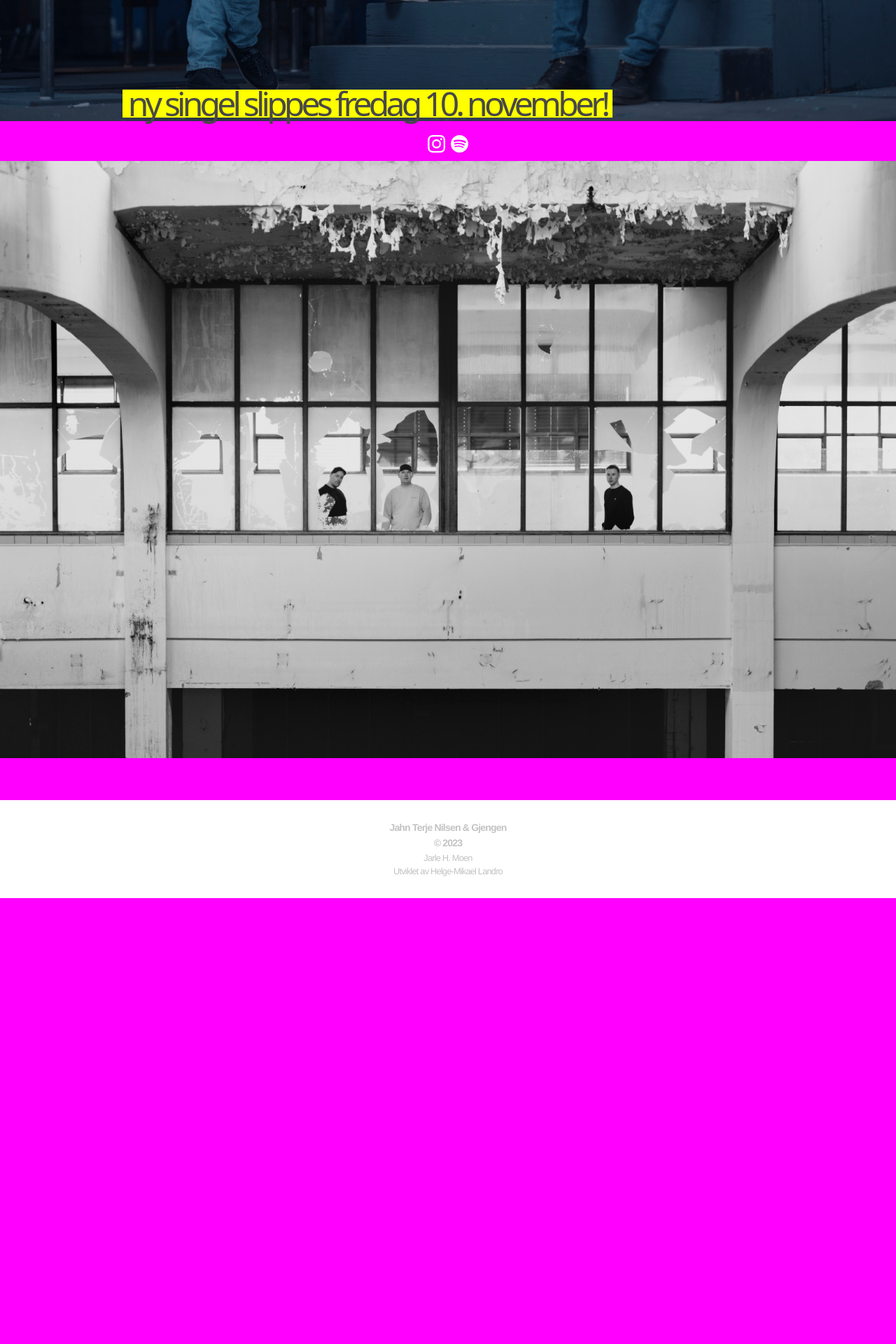
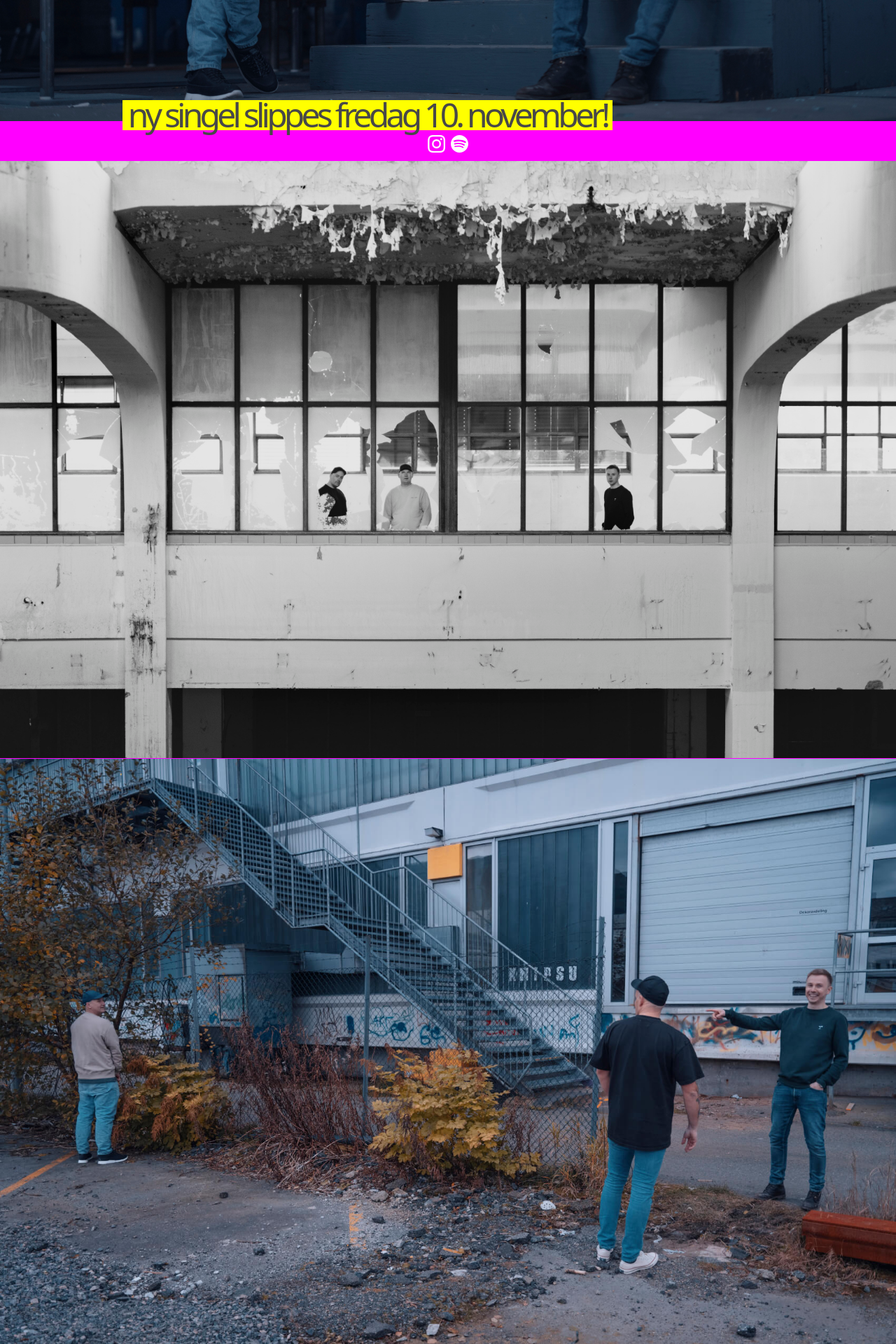
Before and after one commit to landro81/JTN, a Next.js app in the folder jtn_app/: page / in a window 1280 px wide. Shown: the part 680-2600 px from the top of the page at 70% size. Before the commit the page ends 1963 px from the top, so only its background shows below. Built offline with nearby package versions, Linux system fonts and the light colour scheme.

Commit message:
Add photo

```diff
--- a/jtn_app/src/app/page.tsx
+++ b/jtn_app/src/app/page.tsx
@@ -32,8 +32,11 @@ export default function Home() {
             </div>
             <SpotifyComponent />
             <SocialMedia />
-            <div className="flex flex-col max-w-[1700px] w-full mb-[60px]">
+            <div className="flex flex-col max-w-[1700px] w-full mb-[1px]">
               <BandImage url="/graphics/JTN_asbest.jpg" />
+            </div>
+            <div className="flex flex-col max-w-[1700px] w-full mb-[1px]">
+              <BandImage url="/graphics/JTN_minde.jpg" />
             </div>
           </HomeBox>
           <Footer />
--- a/jtn_app/src/assets/text/index.tsx
+++ b/jtn_app/src/assets/text/index.tsx
@@ -3,7 +3,7 @@
  */
 export const TextResources = {
   BAND_NAME: "Jahn Terje Nilsen & Gjengen",
-  PHOTOGRAPHER_NAME: "Jarle H. Moen",
+  PHOTOGRAPHER_NAME: "Fotograf: Jarle H. Moen",
   DEV_NAME: "Utviklet av Helge-Mikael Landro",
   COPYRIGHT: "© 2023",
   NEWS_SINGLE: "ny singel slippes fredag 10. november!",
--- a/jtn_app/src/components/SpotifyComponent/index.tsx
+++ b/jtn_app/src/components/SpotifyComponent/index.tsx
@@ -3,7 +3,7 @@ import { TextResources } from "@/assets/text";
 export const SpotifyComponent = () => {
   return (
     <div className="flex flex-col p-5 items-center justify-center">
-      <div className="flex bg-[#ffff00] px-2 mt-[-40px] md:mt-[-55px] lg:mt-[-60px] xl:mt-[-90px] ml-[-25px] md:ml-[-230px] h-[auto] max-h-[40px] items-center">
+      <div className="flex bg-[#ffff00] px-2 mt-[-40px] md:mt-[-55px] lg:mt-[-60px] xl:mt-[-58px] ml-[-90px] md:ml-[-230px] h-[auto] max-h-[43px] items-center">
         <p className="flex text-[1em] md:text-[1.5em] lg:text-[2.5em] xl:text-[3em] tracking-tightest font-sans">
           {TextResources.NEWS_SINGLE}
         </p>
```
Also changed, not shown: jtn_app/public/graphics/JTN_minde.jpg (added), 1 other file (tests, documents, lock files or other folders).
